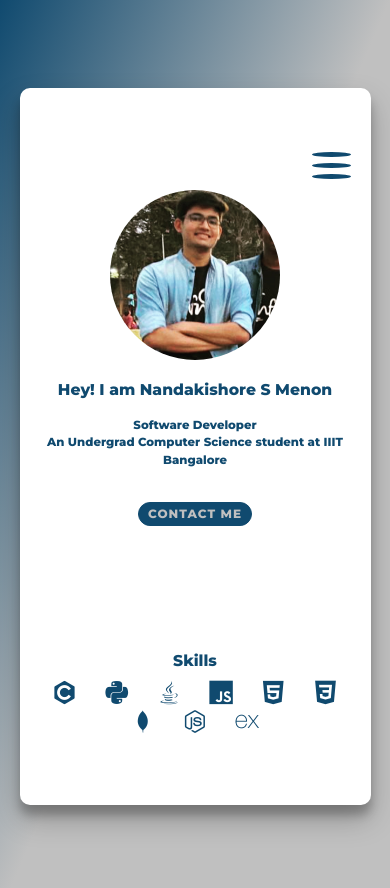
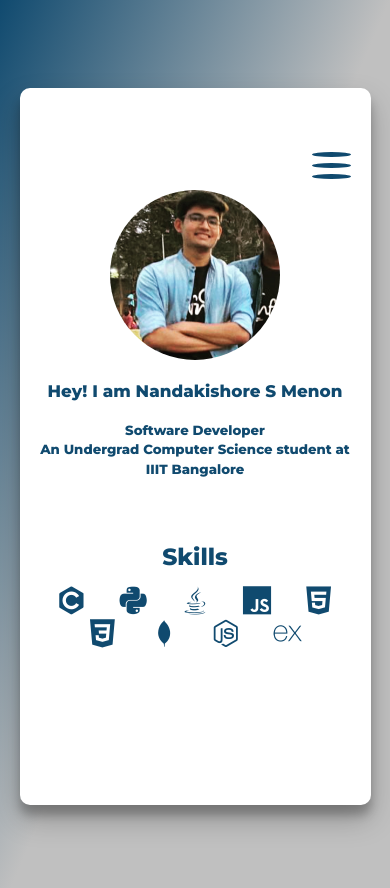
Before and after one commit to Nandakishore-Menon/Portfolio_new, a plain HTML site: page index.html in a window 390 px wide. Drawn offline with nearby package versions, Linux system fonts and the light colour scheme.

Commit message:
responsive attempt 7

```diff
--- a/css/uistyles.css
+++ b/css/uistyles.css
@@ -359,13 +359,13 @@ label{
         height: 95%;
     }
     .bio>h1{
-        font-size: 4vw;
+        font-size: 4.3vw;
     }
 
     .bio{
         top:18%;
         height: 35%;
-        font-size: 3vw;
+        font-size: 3.4vw;
     }
     .heading{
       color: #104a6f;
@@ -423,23 +423,24 @@ label{
       width: 100%;
       float: left;
       position: relative;
-      top:21%;
+      top:5%;
       left:0px;
     }
     h1.skhead{
-      /*float:left;*/
-      /*position: relative;*/
-      /*left:5%;*/
-      font-size: 4vw;
-      margin-bottom: 10px;
+
+      font-size: 6vw;
+      margin-bottom: 5%;
       color: #104a6f;
-      /*top: 20%;*/
 
     }
     .techic{
       color: #104a6f;
-      font-size: 1.5em;
+      font-size: 1.8em;
       /*padding: 2%;*/
+    }
+    .techic:hover{
+        font-size: 1.8em;
+        color:#C0C0C0;
     }
 
     #carouselExampleControls{
--- a/js/main.js
+++ b/js/main.js
@@ -7,7 +7,14 @@ var mainpage=`
                     <h1>Hey! I am Nandakishore S Menon</h1><br>Software Developer<br>An Undergrad Computer Science student at IIIT Bangalore<br>
                     <button id="contact" >Contact Me</button>
                 </div>`;
+var smallmain=`
+                <div class="profile">
+                    <img id="me" src="./img/me.jpeg">
+                </div>
+                <div class="bio">
+                    <h1>Hey! I am Nandakishore S Menon</h1><br>Software Developer<br>An Undergrad Computer Science student at IIIT Bangalore<br>
 
+                </div>`;
 
 var l_content=`<button id="back" class="ghost projback">Back</button>`;
 var r_content=`                <div class="tech ">
@@ -148,7 +155,7 @@ ${social}<span><br>OR mail me at<br><span><h3 id="mail">Nandakishore.Menon@iiitb
 <button id="back" class="ghost">Back</button></div>`;
 
 
-var big=function(x){
+var big=function(){
     $('.left').html(mainpage);
     var right=function(){
         $(".blue-box").html(r_content);
@@ -241,26 +248,24 @@ var big=function(x){
 
 
 
-var small=function(x){
-    $('.left').html(mainpage);
-    $('.left').append(skills);
+var small=function(){
+
+    ham();
+
+
+
     $('#toggle').click(function() {
        $(this).toggleClass('active');
        $('#overlay').toggleClass('open');
        $('.small_icon').toggleClass('hidden');
-      });
-    $('.navb').click(function() {
-        $('#toggle').toggleClass('active');
-        $('#overlay').toggleClass('open');
-        $('.small_icon').toggleClass('hidden');
-      });
 
+        ham();
         $('#navabout').click(function(){
             $('.left').html(`<h1 class="heading">Interests</h1>`);
             $('.left').append(interest);
             $('.left').append(exp);
             $("#back").click(function(){
-            small();
+                ham();
             });
         });
         $('#navproj').click(function(){
@@ -274,42 +279,51 @@ var small=function(x){
                 $('.projinfo').html($('.active > .carousel-caption').html());
             });
 
-        // $("#back").click(function(){
-        //     $('.left').html(mainpage);
-        // });
         });
+
+        $("#navhome").click(function(){
+            ham();
+
+        });
+
         $('#navcontact').click(function(){
             $('.left').html(`<h1 class="heading">Contacts</h1>`);
             $('.left').append(small_cont);
         //$('.left').append(exp);
+        //ham();
             $("#back").click(function(){
-            small();
-        });
+            //ham();
+                ham();
             });
 
-    $("#navhome").click(function(){
-        small();
         });
-    $('#contact').click(function(){
-        $('.left').html(`<h1 class="heading">Contacts</h1>`);
-        $('.left').append(small_cont);
-        //$('.left').append(exp);
-        $("#back").click(function(){
-            small();
+
+
+
+
     });
+    $('.navb').click(function() {
+        $('#toggle').toggleClass('active');
+        $('#overlay').toggleClass('open');
+        //$('.small_icon').toggleClass('hidden');
       });
 
 
 
 };
 
+var ham=function(){
+   $('.left').html(smallmain);
+   $('.left').append(skills);
+}
+
 var x = window.matchMedia("(max-width: 600px)");
 var queryfunc=function(){
     if(!x.matches){
-        big(x);
+        big();
     }
     else{
-        small(x);
+        small();
     }
 }
 
```
Lines whose indentation alone changed are shown as unchanged.
